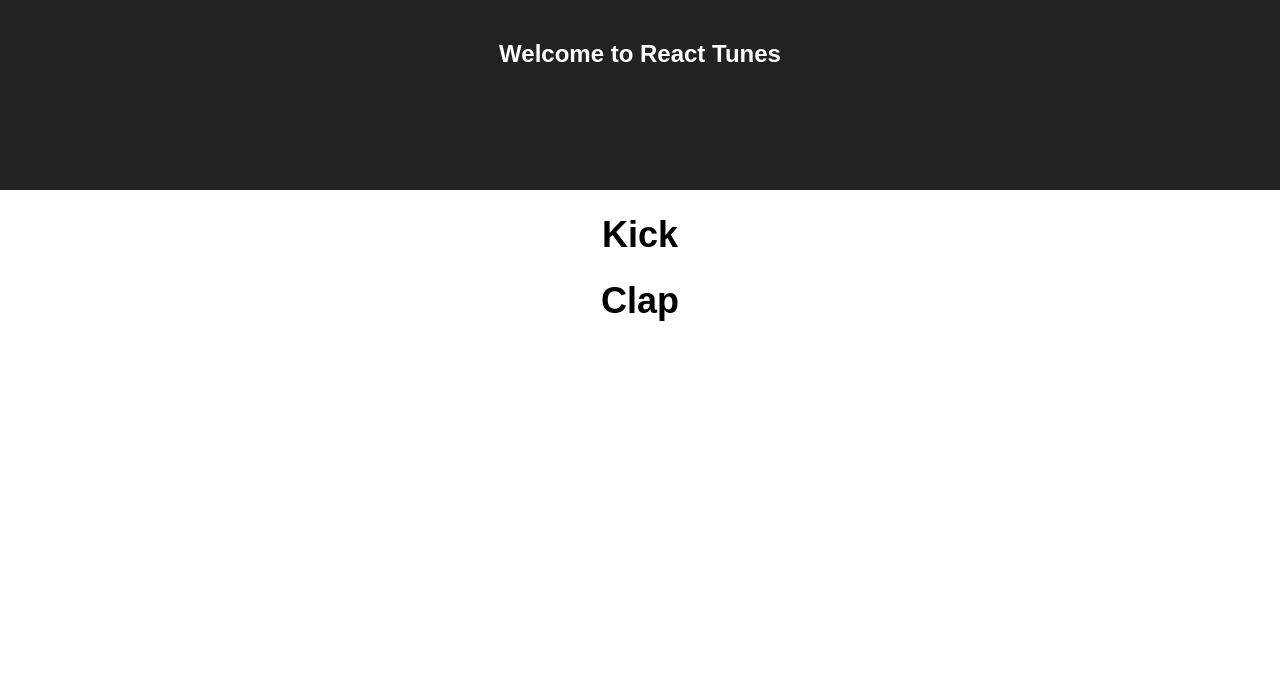
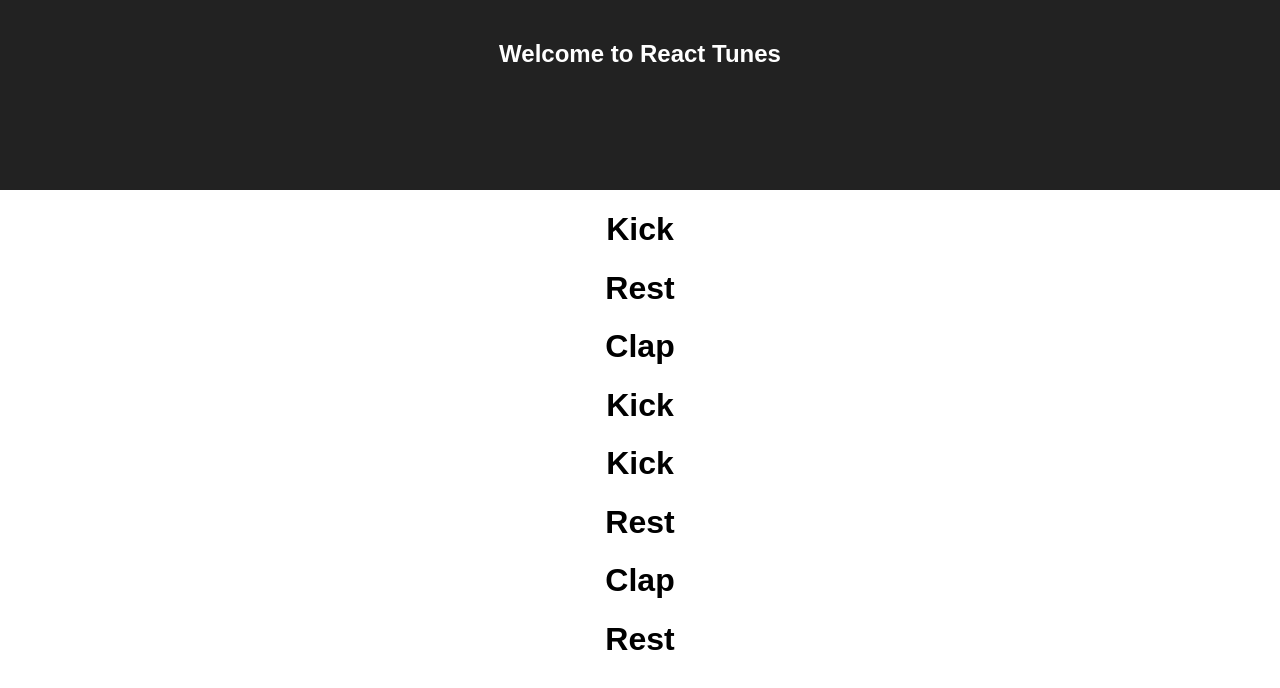
Before and after one commit to poenneby/react-tunes, a React app: page / in a window 1280 px wide. Shown: the top 688 px of the page. Built offline with nearby package versions, Linux system fonts and the light colour scheme; no server answers.

Commit message:
Basic drum track composition

```diff
--- a/src/App.js
+++ b/src/App.js
@@ -5,7 +5,7 @@ import './App.css';
 class Kick extends Component {
 
   componentWillReceiveProps(nextProps) {
-    nextProps.playSound(nextProps.buffers.kick, 0);
+    nextProps.playSound(nextProps.buffers.kick, nextProps.startTime);
   }
 
   render() {
@@ -16,11 +16,31 @@ class Kick extends Component {
 class Clap extends Component {
 
   componentWillReceiveProps(nextProps) {
-    nextProps.playSound(nextProps.buffers.clap, 1);
+    nextProps.playSound(nextProps.buffers.clap, nextProps.startTime);
   }
 
   render() {
     return <h1>Clap</h1>;
+  }
+}
+
+class Rest extends Component {
+  render() {
+    return <h1>Rest</h1>;
+  }
+}
+
+class Track extends Component {
+  render() {
+    const tempo = 60;
+    const subDivision = 2;
+    const noteOffset = 60 / tempo / subDivision;
+    return (<div>
+      {this.props.children.map((component, index) => {
+        const startTime = index * noteOffset;
+        return React.cloneElement(component, {...component.props, startTime});
+      })}
+      </div>);
   }
 }
 
@@ -43,10 +63,16 @@ class App extends Component {
         <div className="App-header">
           <h2>Welcome to React Tunes</h2>
         </div>
-        <p className="App-intro">
+        <Track>
           <Kick playSound={playSound(context)} {...this.state} />
+          <Rest />
           <Clap playSound={playSound(context)} {...this.state} />
-        </p>
+          <Kick playSound={playSound(context)} {...this.state} />
+          <Kick playSound={playSound(context)} {...this.state} />
+          <Rest />
+          <Clap playSound={playSound(context)} {...this.state} />
+          <Rest />
+        </Track>
       </div>
     );
   }
```
